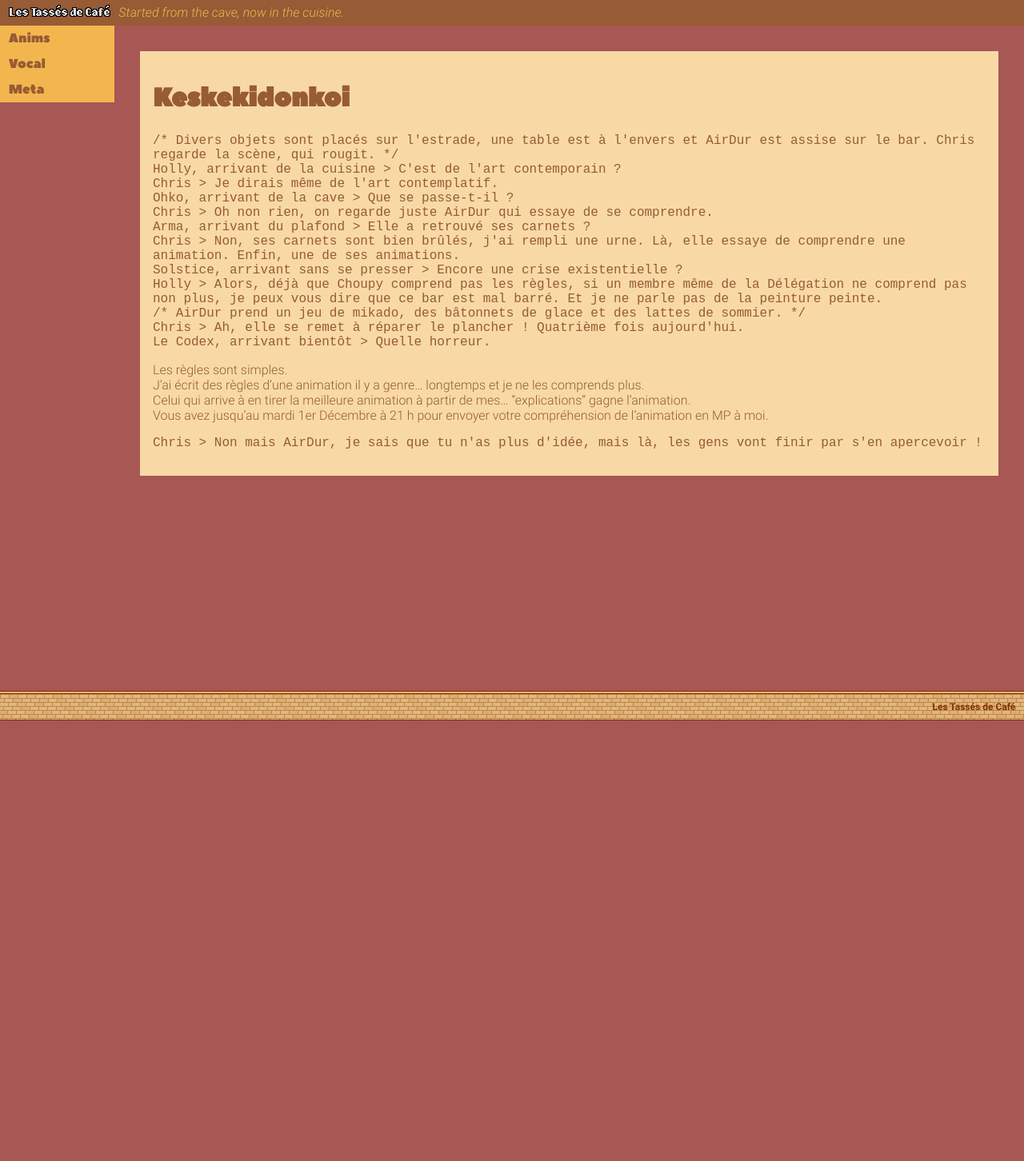
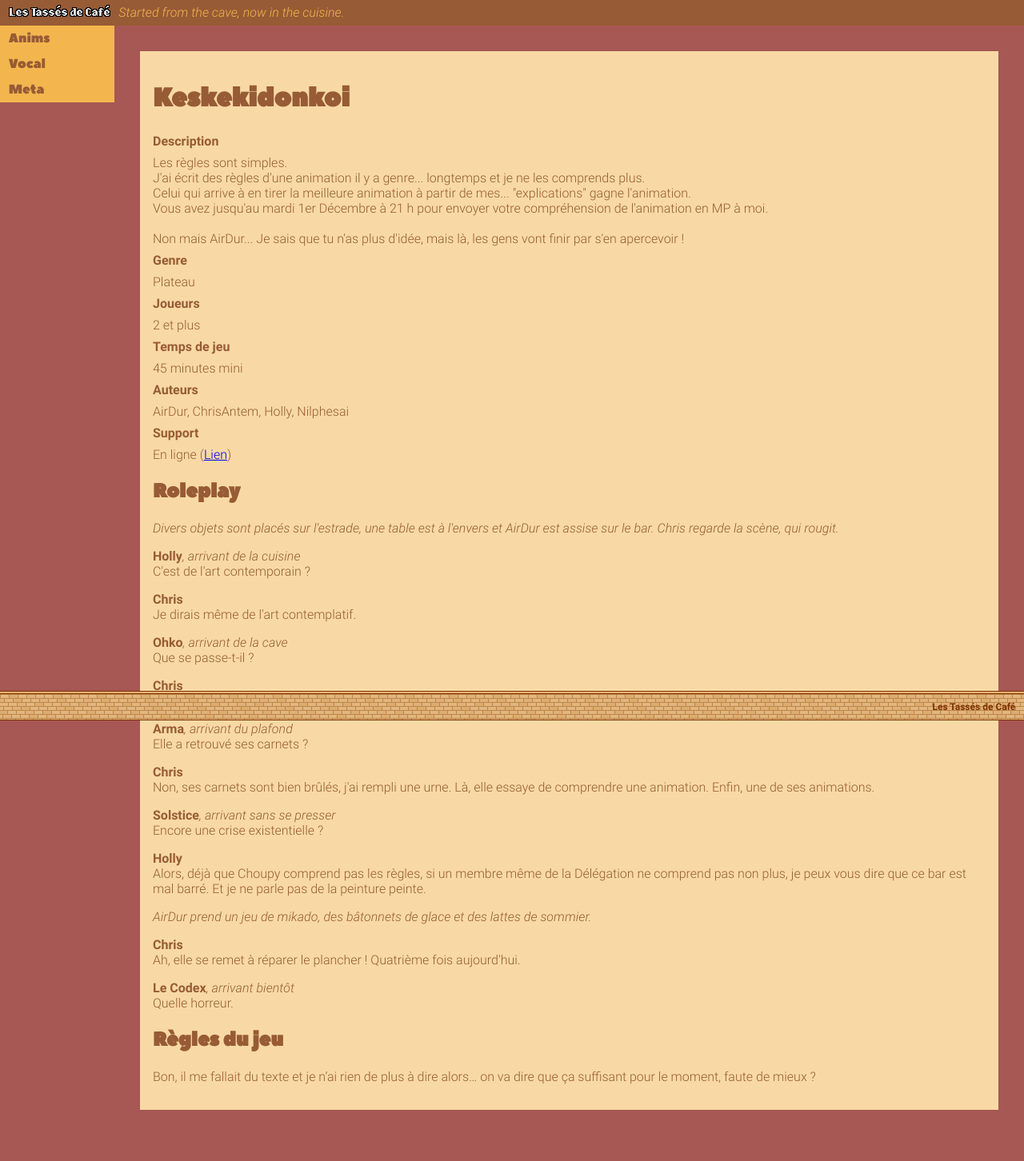
Before and after one commit to vcz-fr/les-tasses-de-cafe, a Jekyll site: the page built from anims/keskekidonkoi.md, in a window 1280 px wide. Shown: the whole page at 80% size. Built offline with Jekyll 4.4.1, drawn with Linux system fonts in a browser that asks for light colours; before the commit the page ends 900 px from its top, so only the background shows below that.

Commit message:
Game information

````diff
--- /dev/null
+++ b/_layouts/game.html
@@ -0,0 +1,64 @@
+---
+layout: default
+---
+
+<div id="page-content">
+    <h1>{{ page.title }}</h1>
+
+    <dl id="game-info">
+        {% if page.game.description != null %}
+        <dt>Description</dt>
+        <dd>{{ page.game.description | newline_to_br }}</dd>
+        {% endif %}
+
+        {% if page.game.genre != null %}
+        <dt>Genre</dt>
+        <dd>{{ page.game.genre }}</dd>
+        {% endif %}
+
+        {% if page.game.players != null %}
+        <dt>Joueurs</dt>
+        <dd>{{ page.game.players }}</dd>
+        {% endif %}
+
+        {% if page.game.time != null %}
+        <dt>Temps de jeu</dt>
+        <dd>{{ page.game.time }}</dd>
+        {% endif %}
+
+        {% if page.game.authors.size > 0 %}
+        <dt>Auteurs</dt>
+        <dd>{{ page.game.authors | join: ", " }}</dd>
+        {% endif %}
+
+        {% if page.game.support != null %}
+        <dt>Support</dt>
+        <dd>
+            {{ page.game.support.where }}
+            {% if page.game.support.link != null %} (<a href="{{ page.game.support.link }}">Lien</a>){% endif %}
+        </dd>
+        {% endif %}
+    </dl>
+
+    {% if page.rp != null %}
+    <div class="rp">
+        <h2>Roleplay</h2>
+
+        {% for block in page.rp %}
+        {% case block.type %}
+        {% when "speech" %}
+        <div class="speech">
+            <b>{{ block.actor }}</b>{% if block.action != null %}<i>, {{ block.action }}</i>{% endif %}<br>
+            <div class="speech-bubble">{{ block.text }}</div>
+        </div>
+        {% when "narrator" %}
+        <p><i>{{ block.text }}</i></p>
+        {% endcase %}
+        {% endfor %}
+    </div>
+    {% endif %}
+
+    <h2>Règles du jeu</h2>
+
+    {{ content }}
+</div>
--- /dev/null
+++ b/_sass/pages.scss
@@ -0,0 +1 @@
+@import "pages/game.scss";
--- /dev/null
+++ b/_sass/pages/game.scss
@@ -0,0 +1,17 @@
+#page-content {
+    dl#game-info {
+        & > dt {
+            font-weight: bold;
+            margin: 0.5rem 0;
+        }
+        & > dd {
+            margin-left: 0;
+        }
+    }
+
+    & > .rp {
+        & > .speech {
+            margin: 1rem 0;
+        }
+    }
+}
--- a/anims/keskekidonkoi.md
+++ b/anims/keskekidonkoi.md
@@ -1,29 +1,83 @@
 ---
-layout: page
+layout: game
 
 title: "Keskekidonkoi"
+
+game:
+    genre: "Plateau"
+    support:
+        where: En ligne
+        link: "https://tasses.cafe"
+
+    players: "2 et plus"
+    time: "45 minutes mini"
+    authors:
+        - AirDur
+        - ChrisAntem
+        - Holly
+        - Nilphesai
+
+    description: |
+        Les règles sont simples.
+        J'ai écrit des règles d'une animation il y a genre... longtemps et je ne les comprends plus.
+        Celui qui arrive à en tirer la meilleure animation à partir de mes... "explications" gagne l'animation.
+        Vous avez jusqu'au mardi 1er Décembre à 21 h pour envoyer votre compréhension de l'animation en MP à moi.
+
+        Non mais AirDur... Je sais que tu n'as plus d'idée, mais là, les gens vont finir par s'en apercevoir !
+
+rp:
+    - type: narrator
+      text: "Divers objets sont placés sur l'estrade, une table est à l'envers et AirDur est assise sur le bar. Chris regarde la scène, qui rougit."
+
+    - type: speech
+      actor: Holly
+      action: "arrivant de la cuisine"
+      text: "C'est de l'art contemporain ?"
+
+    - type: speech
+      actor: Chris
+      text: "Je dirais même de l'art contemplatif."
+
+    - type: speech
+      actor: Ohko
+      action: "arrivant de la cave"
+      text: "Que se passe-t-il ?"
+
+    - type: speech
+      actor: Chris
+      text: "Oh non rien, on regarde juste AirDur qui essaye de se comprendre."
+
+    - type: speech
+      actor: Arma
+      action: "arrivant du plafond"
+      text: "Elle a retrouvé ses carnets ?"
+
+    - type: speech
+      actor: Chris
+      text: "Non, ses carnets sont bien brûlés, j'ai rempli une urne. Là, elle essaye de comprendre une animation. Enfin, une de ses animations."
+
+    - type: speech
+      actor: Solstice
+      action: "arrivant sans se presser"
+      text: "Encore une crise existentielle ?"
+
+    - type: speech
+      actor: Holly
+      text: "Alors, déjà que Choupy comprend pas les règles, si un membre même de la Délégation ne comprend pas non plus, je peux vous dire que ce bar est mal barré. Et je ne parle pas de la peinture peinte."
+
+    - type: narrator
+      text: "AirDur prend un jeu de mikado, des bâtonnets de glace et des lattes de sommier."
+
+    - type: speech
+      actor: Chris
+      text: "Ah, elle se remet à réparer le plancher ! Quatrième fois aujourd'hui."
+
+    - type: speech
+      actor: Le Codex
+      action: "arrivant bientôt"
+      text: "Quelle horreur."
+
 ---
 
-```
-/* Divers objets sont placés sur l'estrade, une table est à l'envers et AirDur est assise sur le bar. Chris regarde la scène, qui rougit. */
-Holly, arrivant de la cuisine > C'est de l'art contemporain ?
-Chris > Je dirais même de l'art contemplatif.
-Ohko, arrivant de la cave > Que se passe-t-il ?
-Chris > Oh non rien, on regarde juste AirDur qui essaye de se comprendre.
-Arma, arrivant du plafond > Elle a retrouvé ses carnets ?
-Chris > Non, ses carnets sont bien brûlés, j'ai rempli une urne. Là, elle essaye de comprendre une animation. Enfin, une de ses animations.
-Solstice, arrivant sans se presser > Encore une crise existentielle ?
-Holly > Alors, déjà que Choupy comprend pas les règles, si un membre même de la Délégation ne comprend pas non plus, je peux vous dire que ce bar est mal barré. Et je ne parle pas de la peinture peinte.
-/* AirDur prend un jeu de mikado, des bâtonnets de glace et des lattes de sommier. */
-Chris > Ah, elle se remet à réparer le plancher ! Quatrième fois aujourd'hui.
-Le Codex, arrivant bientôt > Quelle horreur.
-```
-
-Les règles sont simples.
-J'ai écrit des règles d'une animation il y a genre... longtemps et je ne les comprends plus.
-Celui qui arrive à en tirer la meilleure animation à partir de mes... "explications" gagne l'animation.
-Vous avez jusqu'au mardi 1er Décembre à 21 h pour envoyer votre compréhension de l'animation en MP à moi.
-
-```
-Chris > Non mais AirDur, je sais que tu n'as plus d'idée, mais là, les gens vont finir par s'en apercevoir !
-```
+Bon, il me fallait du texte et je n'ai rien de plus à dire alors... on va dire que ça suffisant pour le moment, faute de
+mieux ?
--- a/assets/css/global.scss
+++ b/assets/css/global.scss
@@ -63,5 +63,6 @@ main {
     }
 }
 
+@import "pages";
 @import "sections";
 @import "responsive";
````
